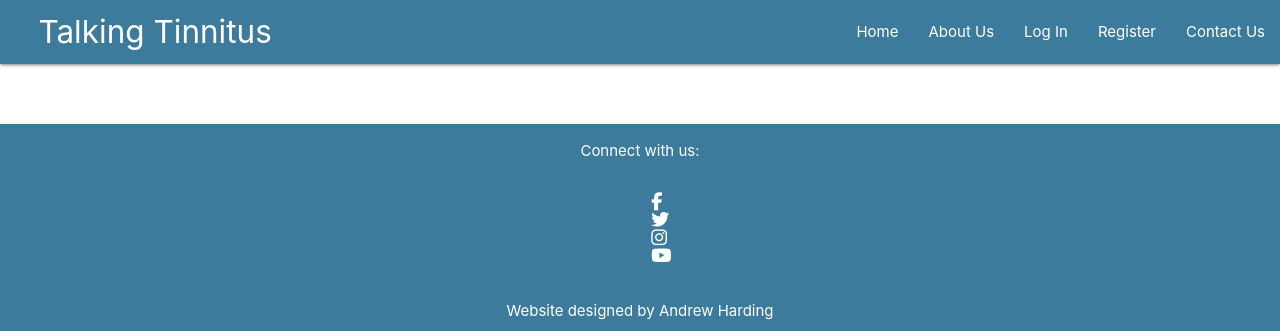
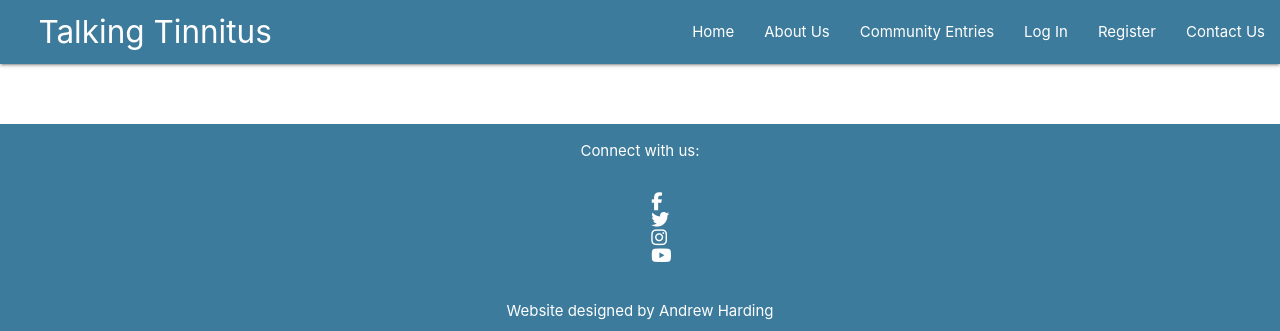
Before and after one commit to AndrewH1188/talking-tinnitus-ms3, a Flask app: page / in a window 1280 px wide. Shown: the top 331 px of the page. Run offline with Flask 2, Linux system fonts and the light colour scheme; data that the repository does not hold is empty; some libraries are stand-ins or nearby versions.

Commit message:
Adding another link as well as an ammend to an error.

```diff
--- a/templates/base.html
+++ b/templates/base.html
@@ -17,7 +17,7 @@
 <body>
 
 
-    <!-- Taken from the Task Manager Application Mini Project -->
+    <!-- Taken from the Code Institute Task Manager Application Mini Project -->
     <header>
         <!-- top navbar -->
         <nav class="nav-extended">
@@ -27,6 +27,7 @@
                 <ul class="right hide-on-med-and-down">
                     <li><a href="#">Home</a></li>
                     <li><a href="#">About Us</a></li>
+                    <li><a href="{{ url_for('get_entry') }}">Community Entries</a></li>
                     {% if session.user %}
                         <li><a href="#">Profile</a></li>
                         <li><a href="#">New Task</a></li>
@@ -48,6 +49,7 @@
             <li><h4 class ="center-align">Talking Tinnitus</h4></li>
                     <li><a href="#">Home</a></li>
                     <li><a href="#">About Us</a></li>
+                    <li><a href="{{ url_for('get_entry') }}">Community Entries</a></li>
                     {% if session.user %}
                         <li><a href="#">Profile</a></li>
                         <li><a href="#">New Task</a></li>
@@ -58,23 +60,21 @@
                     {% else %}
                         <li><a href="#">Log In</a></li>
                         <li><a href="#">Register</a></li>
+
                     {% endif %}
                     <li><a href="#">Contact Us</a></li>
         </ul>
     </header>
 
-
-
+{% block content %}
+{% endblock %}
 
 
 <footer>
-
     <footer class="page-footer">
         <div class="container">
           <div class="row">
             <div class="col l12 s6">
-
-
             </div>
             <div class="col l8 offset-l2 s12">
               <p class="connect center-align">Connect with us:</p>
@@ -112,16 +112,10 @@
         </div>
 
       </footer>
-
-</footer>
-
-
-
-
     <script src="https://code.jquery.com/jquery-3.6.0.min.js" integrity="sha256-/xUj+3OJU5yExlq6GSYGSHk7tPXikynS7ogEvDej/m4=" crossorigin="anonymous"></script>
     <script src="https://kit.fontawesome.com/14fbbe1178.js" crossorigin="anonymous"></script>
     <script src="https://cdnjs.cloudflare.com/ajax/libs/materialize/1.0.0/js/materialize.min.js"></script>
-
+    <script src="{{ url_for('static', filename='js/entries.js') }}"></script>
     {% block scripts %}
     {% endblock %}
 </body>
```
